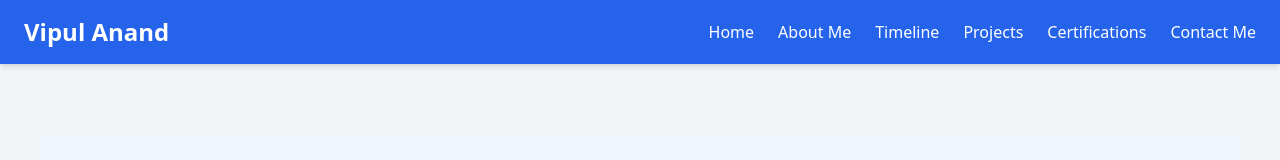
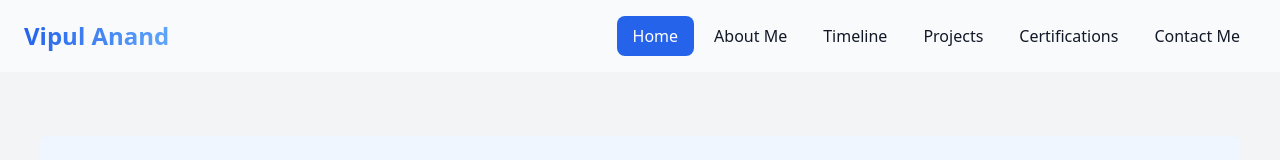
Before and after one commit to vipulanand2002/MyPortfolio, a Next.js app in the folder my-portfolio-website/: page / in a window 1280 px wide. Shown: the top 160 px of the page. Built offline with nearby package versions, Linux system fonts and the light colour scheme.

Commit message:
Modified The Navbar component

```diff
--- a/my-portfolio-website/app/components/Navbar.js
+++ b/my-portfolio-website/app/components/Navbar.js
@@ -1,42 +1,112 @@
+"use client";
+import { useState, useEffect } from "react";
 import Link from "next/link";
+import { usePathname } from "next/navigation";
+import { FiMenu, FiX } from "react-icons/fi";
 
 export default function Navbar() {
+  const pathname = usePathname();
+  const [isMobileMenuOpen, setIsMobileMenuOpen] = useState(false);
+  const [scrolled, setScrolled] = useState(false);
+
+  useEffect(() => {
+    const handleScroll = () => {
+      setScrolled(window.scrollY > 20);
+    };
+    window.addEventListener("scroll", handleScroll);
+    return () => window.removeEventListener("scroll", handleScroll);
+  }, []);
+
+  // Close menu on route change
+  useEffect(() => {
+    setIsMobileMenuOpen(false);
+  }, [pathname]);
+
+  const navItems = [
+    { name: "Home", path: "/" },
+    { name: "About Me", path: "/aboutMe" },
+    { name: "Timeline", path: "/timeline" },
+    { name: "Projects", path: "/projects" },
+    { name: "Certifications", path: "/certifications" },
+    { name: "Contact Me", path: "/contactMe" },
+  ];
+
+  // Properly handle mobile menu toggling
+  const toggleMobileMenu = (e) => {
+    e.stopPropagation();
+    setIsMobileMenuOpen((prev) => !prev);
+  };
+
+  // Close menu on clicking any menu item
+  const handleNavLinkClick = () => {
+    setIsMobileMenuOpen(false);
+  };
+
   return (
-    <nav className="fixed top-0 left-0 right-0 z-50 bg-blue-600 text-white py-4 shadow-md">
-      <div className="container mx-auto flex justify-between items-center px-6">
-        <h1 className="text-2xl font-bold">Vipul Anand</h1>
-        <ul className="flex space-x-6">
-          <li>
-            <Link href="/" className="hover:text-gray-200">
-              Home
-            </Link>
-          </li>
-          <li>
-            <Link href="/aboutMe" className="hover:text-gray-200">
-              About Me
-            </Link>
-          </li>
-          <li>
-            <Link href="/timeline" className="hover:text-gray-200">
-              Timeline
-            </Link>
-          </li>
-          <li>
-            <Link href="/projects" className="hover:text-gray-200">
-              Projects
-            </Link>
-          </li>
-          <li>
-            <Link href="/certifications" className="hover:text-gray-200">
-              Certifications
-            </Link>
-          </li>
-          <li>
-            <Link href="/contactMe" className="hover:text-gray-200">
-              Contact Me
-            </Link>
-          </li>
+    <nav
+      className={`fixed top-0 left-0 right-0 z-50 transition-all duration-300 ease-in-out
+      ${scrolled ? "bg-white/80 backdrop-blur-md shadow-lg" : "bg-white/50 backdrop-blur-sm"}`}
+    >
+      <div className="container mx-auto flex justify-between items-center px-6 py-4">
+        {/* Brand Name */}
+        <h1 className="text-2xl font-bold bg-gradient-to-r from-blue-600 to-blue-400 bg-clip-text text-transparent transform transition-transform duration-300 hover:scale-105">
+          Vipul Anand
+        </h1>
 
+        {/* Desktop Navbar */}
+        <ul className="hidden md:flex space-x-1">
+          {navItems.map((item) => (
+            <li key={item.path} className="relative">
+              <Link
+                href={item.path}
+                className={`px-4 py-2 rounded-lg transition-all duration-300 ease-in-out relative group flex items-center justify-center
+                ${pathname === item.path ? "text-white bg-blue-600" : "hover:text-blue-600"}`}
+              >
+                <span className="relative z-10">{item.name}</span>
+                {pathname !== item.path && (
+                  <span className="absolute inset-0 bg-blue-100 rounded-lg scale-0 transition-transform duration-300 ease-in-out group-hover:scale-100" />
+                )}
+              </Link>
+            </li>
+          ))}
+        </ul>
+
+        {/* Mobile Menu Button - Prevents unintended navigation */}
+        <button
+          type="button"
+          className="md:hidden relative w-10 h-10 flex items-center justify-center"
+          onClick={toggleMobileMenu}
+          aria-label="Toggle mobile menu"
+        >
+          {isMobileMenuOpen ? <FiX size={24} /> : <FiMenu size={24} />}
+        </button>
+      </div>
+
+      {/* Mobile Menu */}
+      <div
+        className={`md:hidden fixed top-16 left-0 w-full bg-white shadow-lg transition-all duration-300 ease-in-out ${
+          isMobileMenuOpen ? "translate-y-0 opacity-100" : "-translate-y-full opacity-0 pointer-events-none"
+        }`}
+      >
+        <ul className="flex flex-col py-4">
+          {navItems.map((item) => (
+            <li key={item.path} className="w-full">
+              <Link
+                href={item.path}
+                className={`block py-3 px-6 transition-all duration-300 ease-in-out relative overflow-hidden ${
+                  pathname === item.path ? "bg-blue-600 text-white" : "hover:bg-blue-50 text-gray-800"
+                }`}
+                onClick={handleNavLinkClick} // Close menu when a link is clicked
+              >
+                <span className="relative z-10 flex items-center">
+                  {item.name}
+                  <span className="ml-2 opacity-0 transform translate-x-2 transition-all duration-300 group-hover:opacity-100 group-hover:translate-x-0">
+                    →
+                  </span>
+                </span>
+              </Link>
+            </li>
+          ))}
         </ul>
       </div>
     </nav>
```
